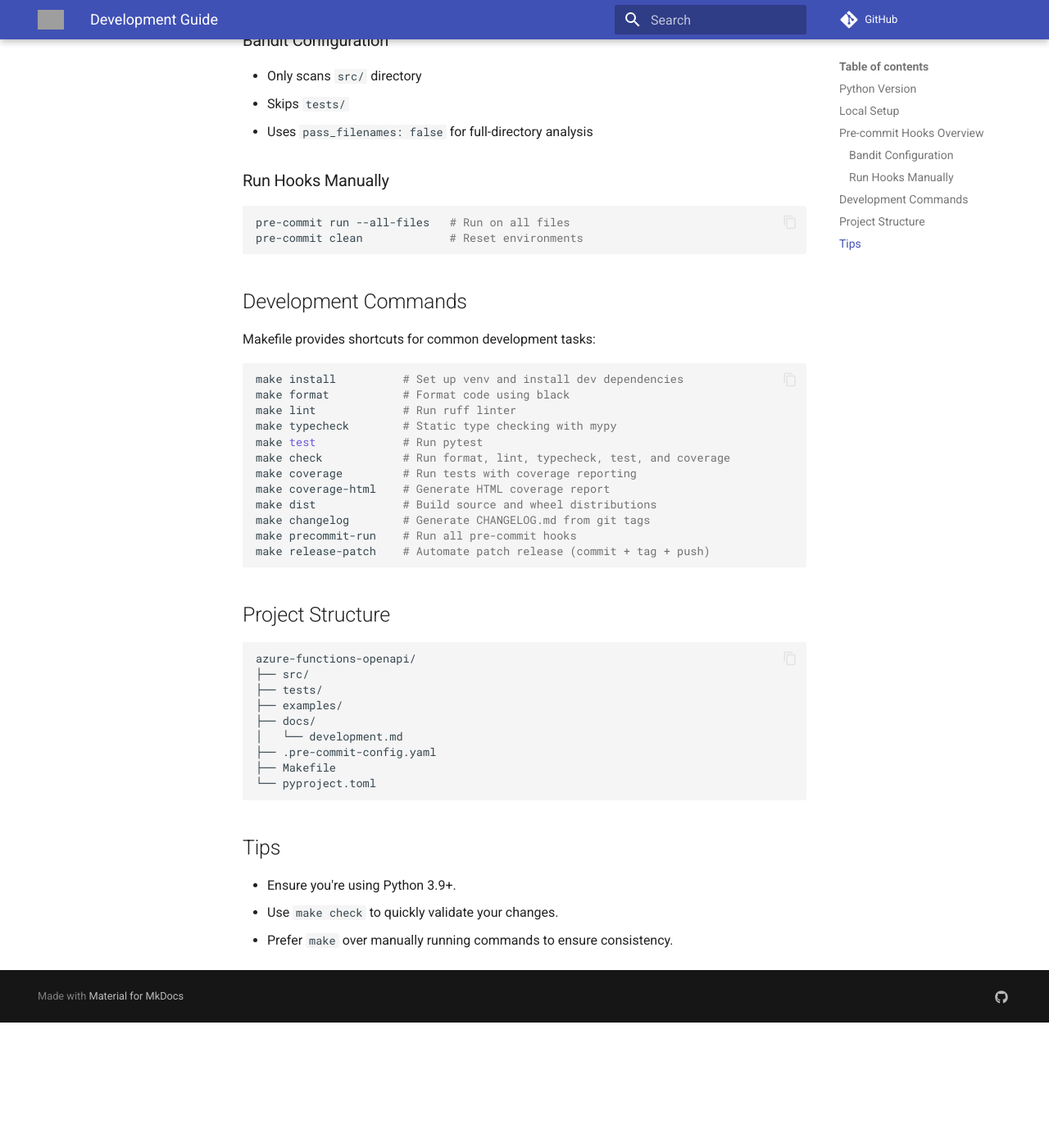
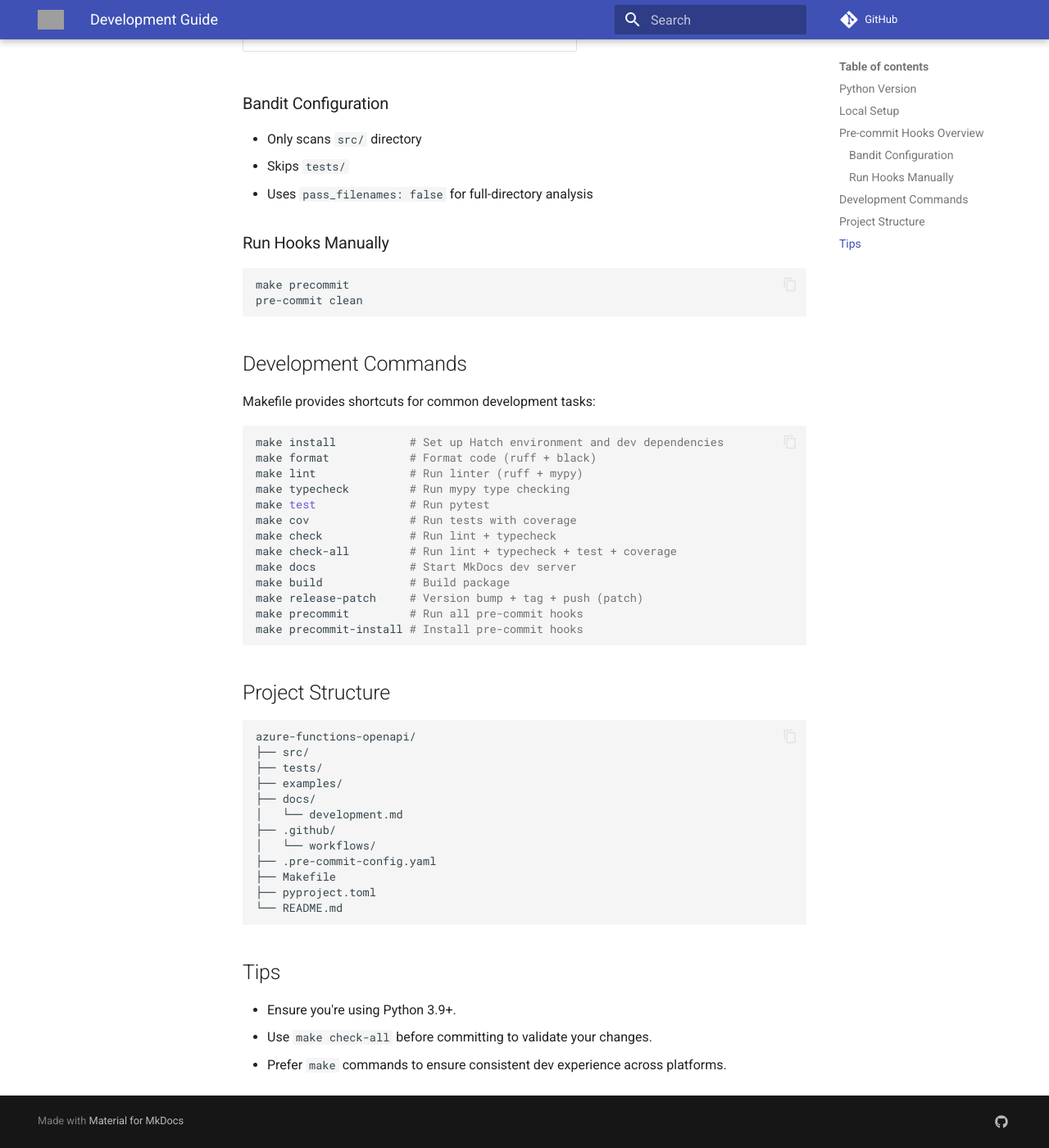
Before and after one commit to yeongseon/azure-functions-openapi, an MkDocs documentation site: the page built from docs/development.md, in a window 1280 px wide and 1400 px high, scrolled down 1156 px. Shown: the whole window at 82% size. Built offline with MkDocs 1.6.1 and Material for MkDocs 9.7.7, drawn with Linux system fonts in a browser that asks for light colours; comment, search, counter and statistics services are not loaded; before the commit the page ends 2403 px from its top, so only the background shows below that; some of the changed text lies outside the part shown; grey boxes are pictures that could not be loaded.

Commit message:
docs: update development guide to reflect Hatch and Makefile integration

````diff
--- a/docs/development.md
+++ b/docs/development.md
@@ -5,35 +5,39 @@ This document provides guidance for setting up the development environment for t
 ## Python Version
 
 - This project supports Python 3.9+.
-- All development and formatting tools are configured accordingly.
+- All development and formatting tools are configured accordingly via [Hatch](https://hatch.pypa.io/).
 
 ## Local Setup
 
-Clone and install the project in editable mode:
+Clone and set up the project:
 
 ```bash
 git clone https://github.com/yeongseon/azure-functions-openapi.git
 cd azure-functions-openapi
-pip install -e .[dev]
+
+# Install Hatch (if not installed)
+pip install hatch
+
+# Create environment and install dev dependencies
+make install
 ```
 
 Install pre-commit hooks:
 
 ```bash
-make setup
-pre-commit install
+make precommit-install
 ```
 
 ## Pre-commit Hooks Overview
 
 This project uses pre-commit to ensure consistent code quality across formatting, linting, typing, and security.
 
-| Tool   | Version   | Purpose                   |
-|--------|-----------|---------------------------|
-| black  | 23.11.0   | Auto-code formatter       |
-| ruff   | v0.4.4    | Linter + auto-fix         |
-| mypy   | v1.15.0   | Static type checker       |
-| bandit | 1.7.7     | Security checker on `src/` only |
+| Tool   | Version   | Purpose                          |
+|--------|-----------|----------------------------------|
+| black  | 23.11.0   | Auto-code formatter              |
+| ruff   | v0.4.4    | Linter + import sorter + fixer  |
+| mypy   | v1.15.0   | Static type checker              |
+| bandit | 1.7.7     | Security checker on `src/` only  |
 
 ### Bandit Configuration
 
@@ -44,8 +48,8 @@ This project uses pre-commit to ensure consistent code quality across formatting
 ### Run Hooks Manually
 
 ```bash
-pre-commit run --all-files   # Run on all files
-pre-commit clean             # Reset environments
+make precommit
+pre-commit clean
 ```
 
 ## Development Commands
@@ -53,18 +57,19 @@ pre-commit clean             # Reset environments
 Makefile provides shortcuts for common development tasks:
 
 ```bash
-make install          # Set up venv and install dev dependencies
-make format           # Format code using black
-make lint             # Run ruff linter
-make typecheck        # Static type checking with mypy
-make test             # Run pytest
-make check            # Run format, lint, typecheck, test, and coverage
-make coverage         # Run tests with coverage reporting
-make coverage-html    # Generate HTML coverage report
-make dist             # Build source and wheel distributions
-make changelog        # Generate CHANGELOG.md from git tags
-make precommit-run    # Run all pre-commit hooks
-make release-patch    # Automate patch release (commit + tag + push)
+make install           # Set up Hatch environment and dev dependencies
+make format            # Format code (ruff + black)
+make lint              # Run linter (ruff + mypy)
+make typecheck         # Run mypy type checking
+make test              # Run pytest
+make cov               # Run tests with coverage
+make check             # Run lint + typecheck
+make check-all         # Run lint + typecheck + test + coverage
+make docs              # Start MkDocs dev server
+make build             # Build package
+make release-patch     # Version bump + tag + push (patch)
+make precommit         # Run all pre-commit hooks
+make precommit-install # Install pre-commit hooks
 ```
 
 ## Project Structure
@@ -76,13 +81,16 @@ azure-functions-openapi/
 ├── examples/
 ├── docs/
 │   └── development.md
+├── .github/
+│   └── workflows/
 ├── .pre-commit-config.yaml
 ├── Makefile
-└── pyproject.toml
+├── pyproject.toml
+└── README.md
 ```
 
 ## Tips
 
 - Ensure you're using Python 3.9+.
-- Use `make check` to quickly validate your changes.
-- Prefer `make` over manually running commands to ensure consistency.
+- Use `make check-all` before committing to validate your changes.
+- Prefer `make` commands to ensure consistent dev experience across platforms.
````
